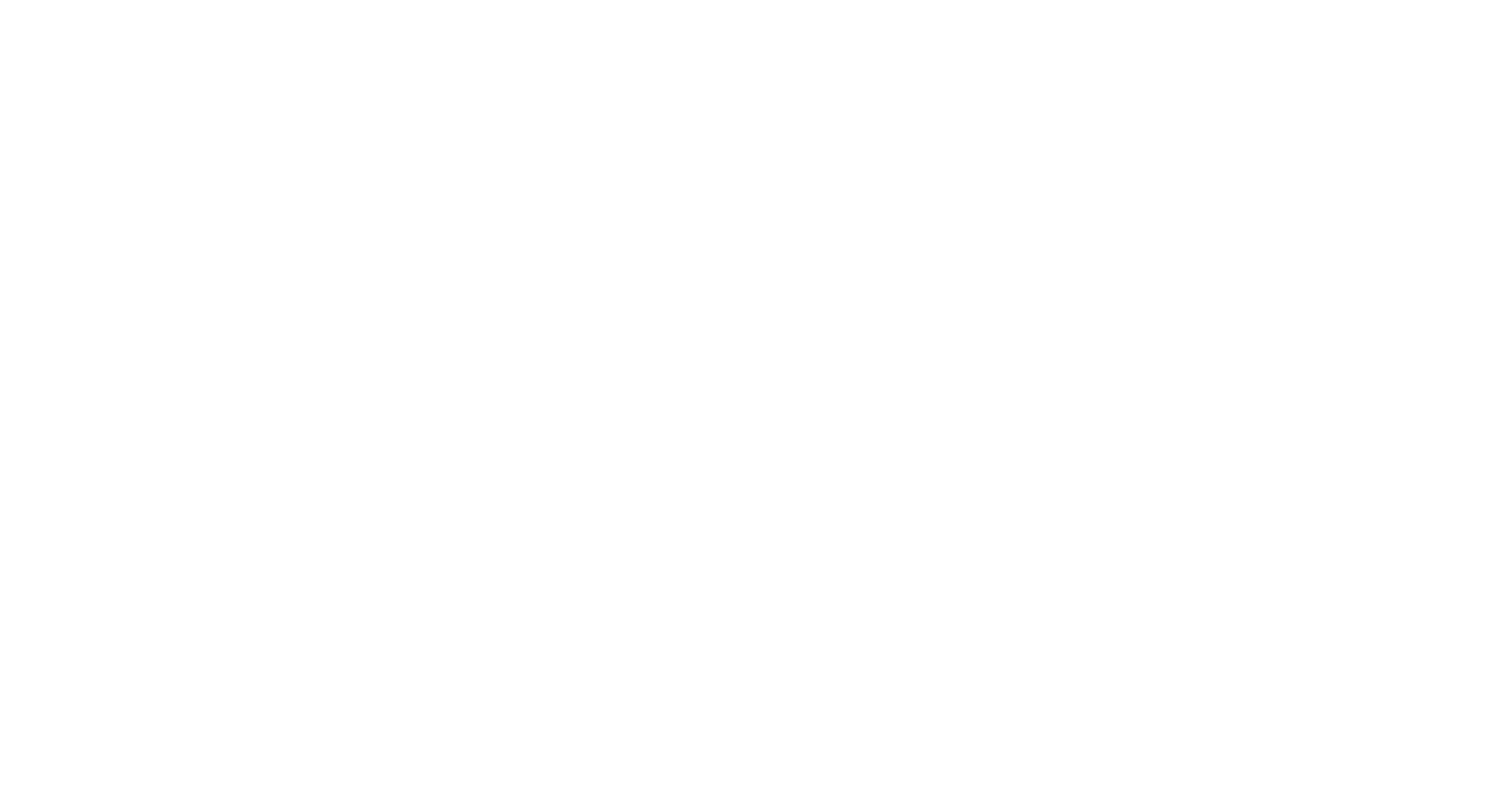
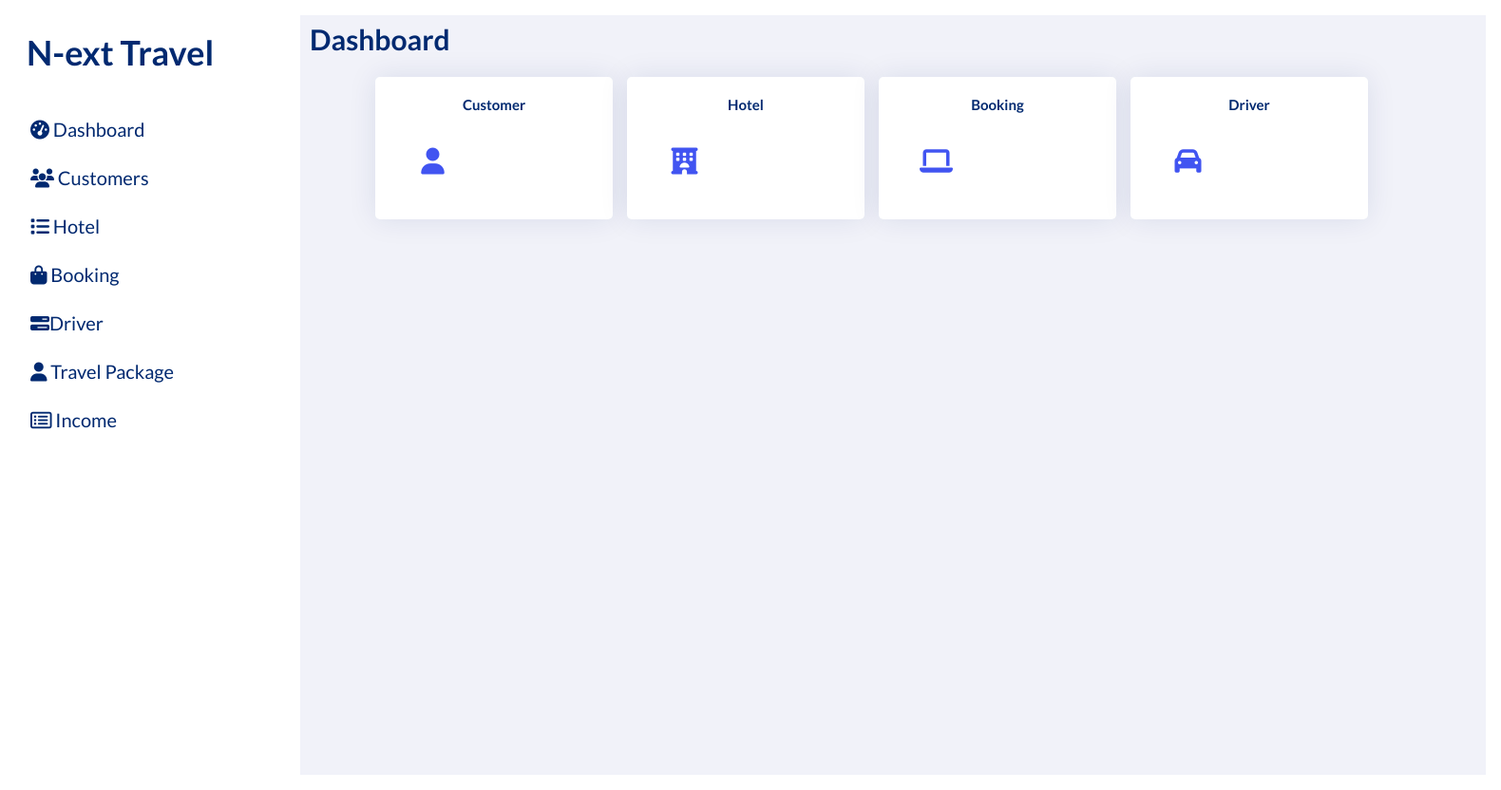
Before and after one commit to MohammedSalman2001/Hotel-Management-Fortend-Admin, a website: page assets/pages/dashboard.html in a window 1280 px wide. Shown: the whole page at 95% size, 1580 px wide, since content can reach past the window. Before the commit the page ends 800 px from the top, so only its background shows below. Drawn offline with nearby package versions, Linux system fonts and the light colour scheme.

Commit message:
3-admin-dashboard-create

```diff
--- /dev/null
+++ b/assets/css/dashboard.css
@@ -0,0 +1,117 @@
+body{
+	margin:0px;
+	padding: 0px;
+
+	overflow: hidden;
+	font-family: system-ui;
+}
+.clearfix{
+	clear: both;
+}
+.logo{
+	margin: 0px;
+	margin-left: 28px;
+    font-weight: bold;
+    color: #012970;
+    margin-bottom: 30px;
+}
+
+.sidenav {
+  height: 100%;
+  width: 300px;
+  position: fixed;
+  z-index: 1;
+  top: 0;
+  left: 0;
+  background-color: white;
+  overflow: hidden;
+  transition: 0.5s;
+  padding-top: 30px;
+}
+.sidenav a {
+  padding: 15px 8px 15px 32px;
+  text-decoration: none;
+  font-size: 20px;
+  color:#012970;
+  display: block;
+  transition: 0.3s;
+}
+.sidenav a:hover {
+  color: #4154f1;
+  background-color:#bdc3c7;
+}
+.sidenav{
+  position: absolute;
+  top: 0;
+  right: 25px;
+  font-size: 36px;
+}
+#main {
+  transition: margin-left .5s;
+  padding: 16px;
+  margin-left: 300px;
+    width: 100%;
+    position: relative;
+
+
+
+
+}
+.nav2{
+	display: none;
+}
+
+.main-outer{
+    width: 100%;
+    height: 100vh;
+
+    background: rgba(203, 208, 234, 0.27)
+}
+
+.r1 {
+    /*border: 1px solid red;*/
+    width: 100%;
+    padding-left: 25px!important;
+    margin-top: 30px!important;
+}
+
+.inner-item{
+    width: 250px!important;
+    height: 150px;
+    /*border: 1px solid black;*/
+
+    margin-right: 15px!important;
+    margin-bottom: 30px!important;
+
+    position: relative;
+    background-color: white;
+    border-radius: 5px;
+    box-shadow: 0px 0 30px rgba(1, 41, 112, 0.1);
+}
+.div-heading{
+    /*border: 1px solid red;*/
+    text-align: center;
+    margin-top: 20px!important;
+    color: #012970;
+}
+.kit-icon{
+    /*border:1px solid red;*/
+    margin-top: 25px!important;
+    width: 100px;
+    height: 50px;
+    display: flex;
+    align-items: center;
+    justify-content: center;
+    color: #4154f1;
+}
+
+.table-outer{
+    position: relative;
+    width: 80%;
+    height: 300px;
+    border: 1px solid red;
+}
+table{
+    position:absolute!important;
+    overflow: hidden !important;
+}
--- a/assets/pages/dashboard.html
+++ b/assets/pages/dashboard.html
@@ -1,10 +1,110 @@
-<!DOCTYPE html>
-<html lang="en">
+<!Doctype HTML>
+<html xmlns="http://www.w3.org/1999/html" xmlns="http://www.w3.org/1999/html">
 	<head>
 		<meta charset="UTF-8">
-    <title>Title</title>
+		<meta name="viewport"
+			  content="width=device-width, user-scalable=no, initial-scale=1.0, maximum-scale=1.0, minimum-scale=1.0">
+		<meta http-equiv="X-UA-Compatible" content="ie=edge">
+		<link rel="stylesheet" href="../css/dashboard.css" type="text/css"/>
+		<link rel="stylesheet" href="https://cdnjs.cloudflare.com/ajax/libs/font-awesome/4.7.0/css/font-awesome.min.css">
+		<link href="https://cdn.jsdelivr.net/npm/bootstrap@5.3.2/dist/css/bootstrap.min.css" rel="stylesheet"
+			  integrity="sha384-T3c6CoIi6uLrA9TneNEoa7RxnatzjcDSCmG1MXxSR1GAsXEV/Dwwykc2MPK8M2HN" crossorigin="anonymous">
+		<link rel="stylesheet" href="../lib/semantic/semantic.min.css">
+
+		<title>DashBoard</title>
+
 	</head>
+	<div id="mySidenav" class="sidenav">
+		<p class="logo"><span>N</span>-ext Travel</p>
+		<a href="#" class="icon-a"><i class="fa fa-dashboard icons"></i>   Dashboard</a>
+		<a href="#"class="icon-a"><i class="fa fa-users icons"></i>   Customers</a>
+		<a href="#"class="icon-a"><i class="fa fa-list icons"></i>  Hotel</a>
+		<a href="#"class="icon-a"><i class="fa fa-shopping-bag icons"></i>  Booking</a>
+		<a href="#"class="icon-a"><i class="fa fa-tasks icons"></i>Driver</a>
+		<a href="#"class="icon-a"><i class="fa fa-user icons"></i>   Travel Package</a>
+		<a href="#"class="icon-a"><i class="fa fa-list-alt icons"></i> Income</a>
+
+	</div>
 	<body>
+	<main id="main">
+		<div class="main-outer">
+			<span style="font-size:30px;cursor:pointer; color: #012970;font-weight: bold;padding-top: 15px;padding-left: 10px" class="nav "  > Dashboard</span>
+			<span style="font-size:30px;cursor:pointer; color: #012970;font-weight: bold;padding-top: 15px;padding-left: 10px" class="nav2"  > Dashboard</span>
+
+
+			<div class="container">
+				<div class="row r1">
+					<div class="col-3   col-lg-6  col-lg-12  inner-item">
+						<h4 class="div-heading">Customer</h4>
+						<div class="kit-icon">
+							<i class="fa-solid fa-user fa-2xl"></i>
+						</div>
+					</div>
+					<div class="col-3   col-lg-6  col-lg-12  inner-item">
+						<h4 class="div-heading">Hotel</h4>
+						<div class="kit-icon">
+							<i class="fa-solid fa-hotel fa-2xl"></i>
+						</div>
+					</div>
+					<div class="col-3   col-lg-6  col-lg-12  inner-item">
+						<h4 class="div-heading">Booking</h4>
+						<div class="kit-icon">
+							<i class="fa-solid fa-laptop fa-2xl"></i>
+						</div>
+					</div>
+					<div class="col-3   col-lg-6  col-lg-12  inner-item">
+						<h4 class="div-heading">Driver</h4>
+						<div class="kit-icon">
+							<i class="fa-solid fa-car fa-2xl"></i>
+						</div>
+
+					</div>
+
+
+
+				</div>
+			</div>
+
+
+
+
+
+		</div>
+
+	</main>
+
+
+
+	<script src="https://ajax.googleapis.com/ajax/libs/jquery/3.5.1/jquery.min.js"></script>
+		<script src="https://kit.fontawesome.com/ac306f23ee.js" crossorigin="anonymous"></script>
+	<script>
+
+	  $(".nav").click(function(){
+	    $("#mySidenav").css('width','70px');
+	    $("#main").css('margin-left','70px');
+	    $(".logo").css('visibility', 'hidden');
+	    $(".logo span").css('visibility', 'visible');
+	     $(".logo span").css('margin-left', '-10px');
+	     $(".icon-a").css('visibility', 'hidden');
+	     $(".icons").css('visibility', 'visible');
+	     $(".icons").css('margin-left', '-8px');
+	      $(".nav").css('display','none');
+	      $(".nav2").css('display','block');
+	  });
+
+	$(".nav2").click(function(){
+	    $("#mySidenav").css('width','300px');
+	    $("#main").css('margin-left','300px');
+	    $(".logo").css('visibility', 'visible');
+	     $(".icon-a").css('visibility', 'visible');
+	     $(".icons").css('visibility', 'visible');
+	     $(".nav").css('display','block');
+	      $(".nav2").css('display','none');
+	 });
+
+	</script>
 
 	</body>
+
+
 	</html>
```
Also changed, not shown: assets/pages/customer.html (added, +10 -0 lines). Lines whose indentation alone changed are shown as unchanged.
